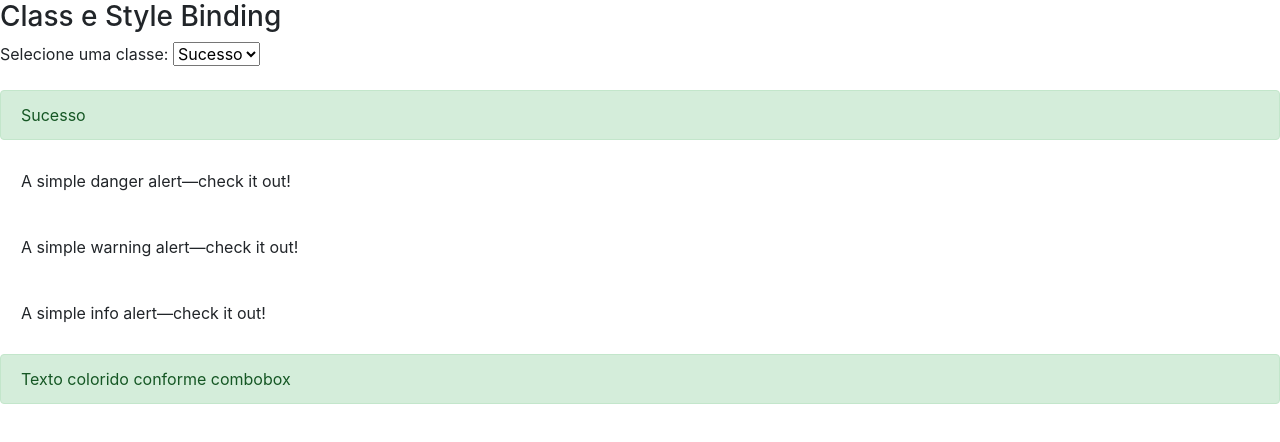
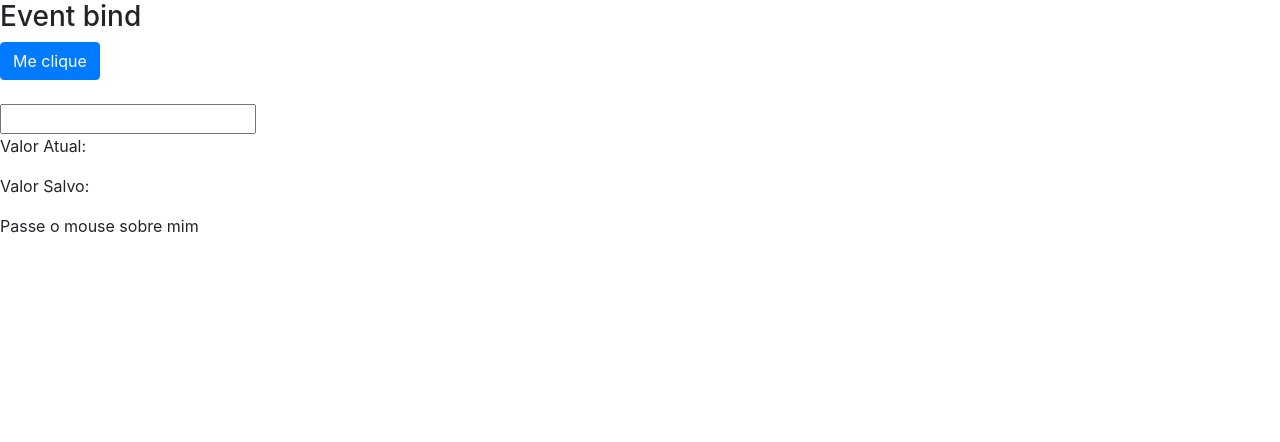
Before and after one commit to nfandre/CursoAngular, an Angular app in the folder data-binding/: page / in a window 1280 px wide. Shown: the top 442 px of the page. Built offline with nearby package versions, Linux system fonts and the light colour scheme.

Commit message:
Aula 11 Event binding

```diff
--- a/data-binding/src/app/data-binding/data-binding.component.css
+++ b/data-binding/src/app/data-binding/data-binding.component.css
@@ -0,0 +1,4 @@
+.highlight{
+  background-color: yellow;
+  font-weight: bold;
+}
--- a/data-binding/src/app/data-binding/data-binding.component.html
+++ b/data-binding/src/app/data-binding/data-binding.component.html
@@ -1,4 +1,4 @@
-<section>
+<!--<section>-->
 <!--  <article>-->
 <!--    <h3>Interpolacao</h3>-->
 <!--    <p>Exemplo de interpolacao : {{ url }}</p>-->
@@ -14,38 +14,67 @@
 <!--    <img bind-src="urlImagem">-->
 <!--  </article>-->
 
+<!--  <article>-->
+<!--    <h3>Class e Style Binding</h3>-->
+<!--    <div>-->
+
+<!--      Selecione uma classe:-->
+<!--      <select #classe (change)="0">-->
+<!--        <option value="alert-success">Sucesso</option>-->
+<!--        <option value="alert-info">Info</option>-->
+<!--        <option value="alert-warning">Warning</option>-->
+<!--        <option value="alert-danger">Danger</option>-->
+<!--      </select>-->
+<!--      <br><br>-->
+<!--      <div class="alert " role="alert" [class.alert-success]="classe.value == 'alert-success'">-->
+<!--        Sucesso-->
+<!--      </div>-->
+<!--      <div class="alert " role="alert" [class.alert-info]="classe.value == 'alert-info'">-->
+<!--        A simple danger alert—check it out!-->
+<!--      </div>-->
+<!--      <div class="alert " role="alert" [class.alert-warning]="classe.value == 'alert-warning'">-->
+<!--        A simple warning alert—check it out!-->
+<!--      </div>-->
+<!--      <div class="alert " role="alert" [class.alert-danger]="classe.value == 'alert-danger'">-->
+<!--      A simple info alert—check it out!-->
+<!--      </div>-->
+
+<!--      <div class="alert {{ classe.value }}" role="alert">-->
+<!--       Texto colorido conforme combobox-->
+<!--      </div>-->
+
+<!--      <div class="alert alert-danger" role="alert" [style.display]="classe.value =='alert-danger' ? 'block' : 'none'">-->
+<!--      Style Binding-->
+<!--      </div>-->
+<!--    </div>-->
+<!--  </article>-->
+<!--</section>-->
+
+<section class="event-binding">
   <article>
-    <h3>Class e Style Binding</h3>
+    <h3> Event bind</h3>
     <div>
 
-      Selecione uma classe:
-      <select #classe (change)="0">
-        <option value="alert-success">Sucesso</option>
-        <option value="alert-info">Info</option>
-        <option value="alert-warning">Warning</option>
-        <option value="alert-danger">Danger</option>
-      </select>
+      <button class="btn btn-primary" (click)="botaoClicado()" >
+        Me clique
+      </button>
       <br><br>
-      <div class="alert " role="alert" [class.alert-success]="classe.value == 'alert-success'">
-        Sucesso
-      </div>
-      <div class="alert " role="alert" [class.alert-info]="classe.value == 'alert-info'">
-        A simple danger alert—check it out!
-      </div>
-      <div class="alert " role="alert" [class.alert-warning]="classe.value == 'alert-warning'">
-        A simple warning alert—check it out!
-      </div>
-      <div class="alert " role="alert" [class.alert-danger]="classe.value == 'alert-danger'">
-      A simple info alert—check it out!
-      </div>
 
-      <div class="alert {{ classe.value }}" role="alert">
-       Texto colorido conforme combobox
-      </div>
+      <input type="text"
+             (keyup)="onKeyUp($event)"
+             (keyup.enter)="salvarValor($event.target.value)"
+             (blur)="salvarValor(campoInput.value)"
+             #campoInput
+      >
 
-      <div class="alert alert-danger" role="alert" [style.display]="classe.value =='alert-danger' ? 'block' : 'none'">
-      Style Binding
-      </div>
+      <p>Valor Atual: {{valorAtual}}</p>
+      <p>Valor Salvo: {{valorSalvo}}</p>
+
+      <span
+        (mouseup)="onMouseOverUp()"
+        (mouseout)="onMouseOverOut()"
+        [class.highlight]="isMouseOver"
+      >Passe o mouse sobre mim</span>
     </div>
   </article>
 </section>
--- a/data-binding/src/app/data-binding/data-binding.component.ts
+++ b/data-binding/src/app/data-binding/data-binding.component.ts
@@ -10,6 +10,11 @@ export class DataBindingComponent implements OnInit {
   url: string = 'www.nfandre.com';
   curso:boolean = false;
   urlImagem: string = 'https://st.depositphotos.com/1752371/1250/i/450/depositphotos_12507644-stock-photo-a-sword-with-a-red.jpg';
+
+  valorAtual: string = '';
+  valorSalvo: string;
+
+  isMouseOver: boolean = false;
   constructor() { }
 
   getCurtirCurso(){
@@ -18,6 +23,26 @@ export class DataBindingComponent implements OnInit {
   getValor(){
     return 1+2;
   }
+  botaoClicado(){
+    alert("Clicou");
+  }
+  onKeyUp(evento: KeyboardEvent){
+    console.log((<HTMLInputElement> evento.target).value );
+    this.valorAtual =( <HTMLInputElement> evento.target).value;
+
+  }
+  salvarValor(valor){
+    this.valorSalvo = valor;
+  }
+
+  onMouseOverUp(){
+    this.isMouseOver = true;
+  }
+
+  onMouseOverOut(){
+    this.isMouseOver = !this.isMouseOver;
+  }
+
   ngOnInit(): void {
   }
 
```
